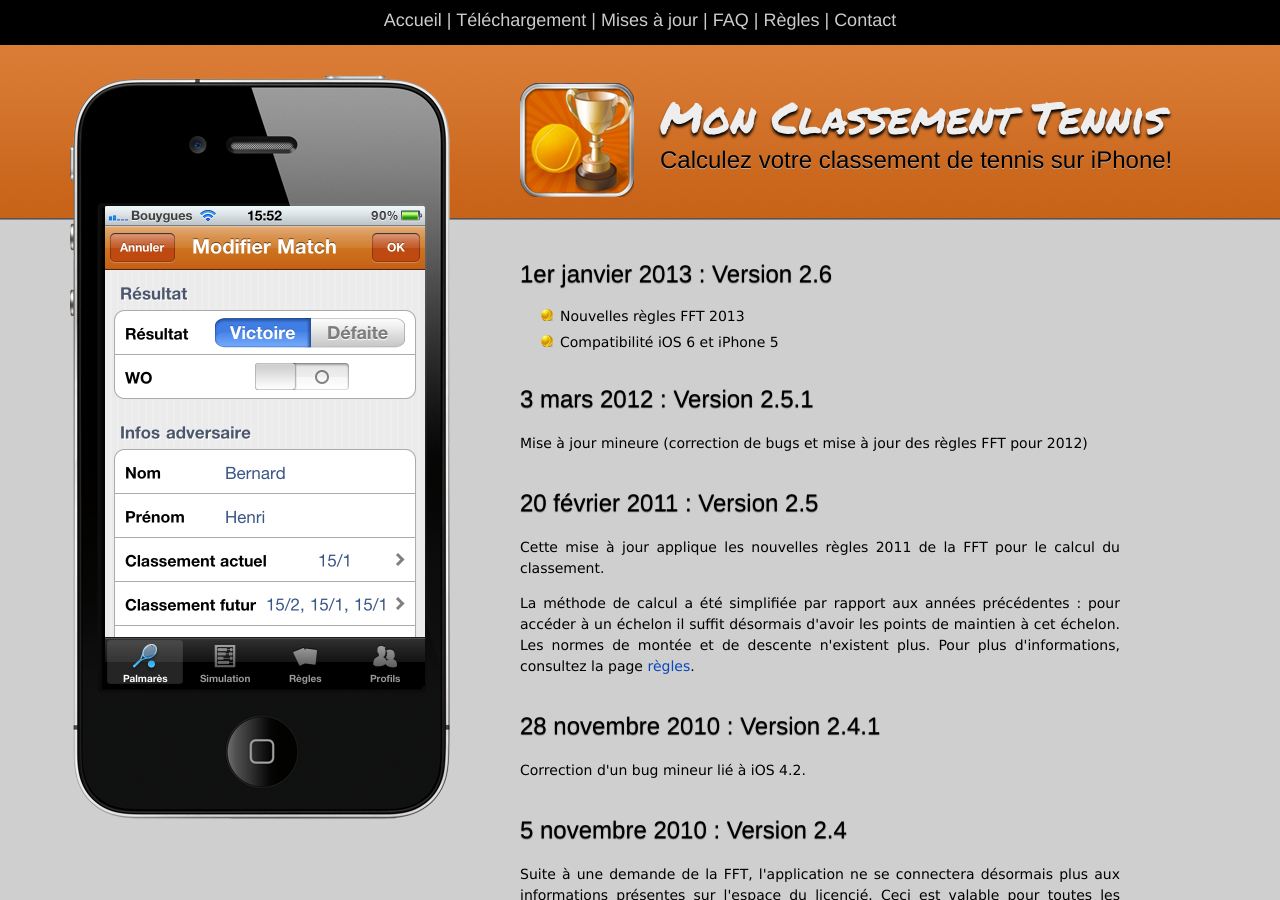
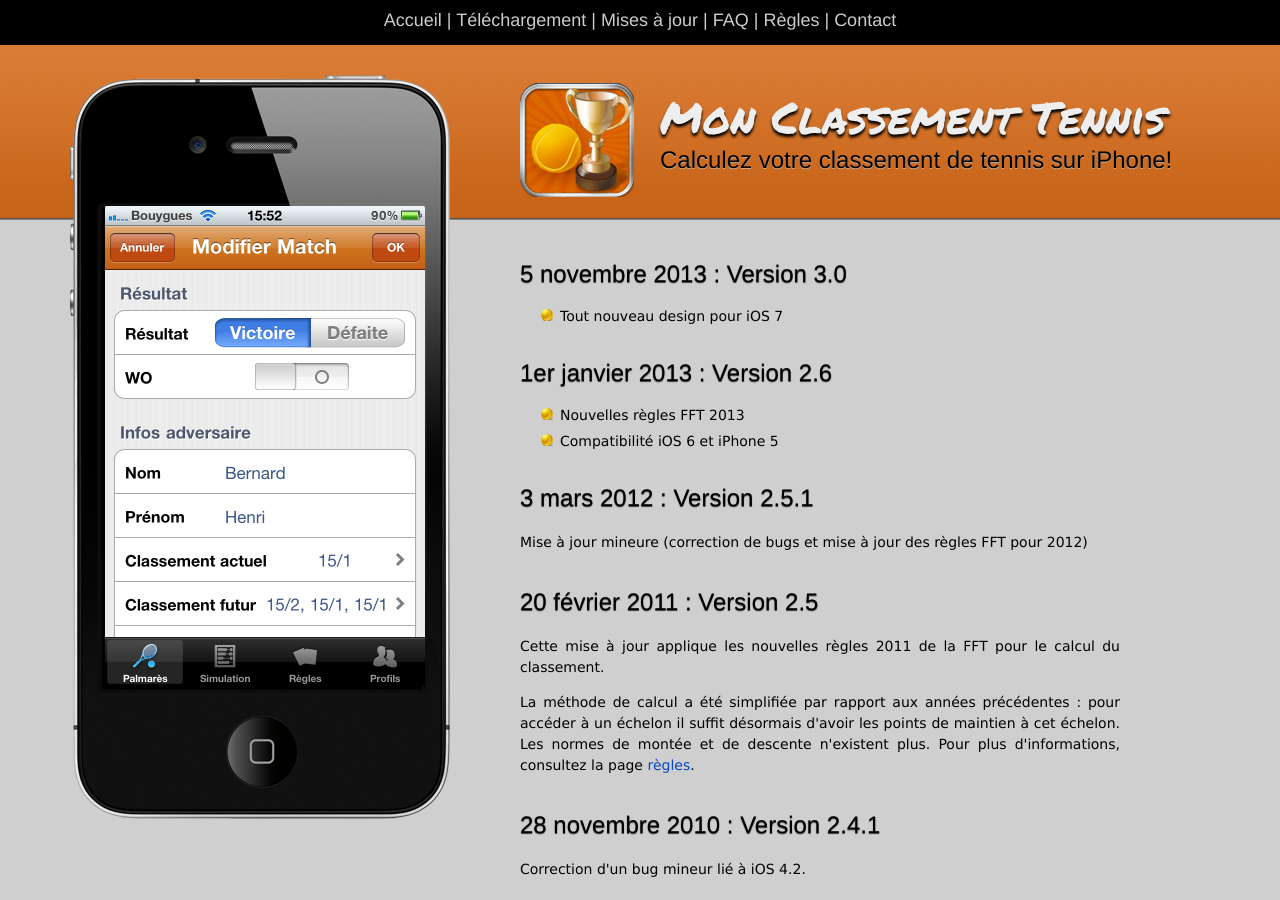
Before and after one commit to nmondollot/monclassement, a Jekyll site: the page built from historique.html, in a window 1280 px wide and 900 px high. Built offline with Jekyll 4.4.1, drawn with Linux system fonts in a browser that asks for light colours; Markdown is read by kramdown in place of the engine named in the settings.

Commit message:
Update annoucement

```diff
--- a/historique.html
+++ b/historique.html
@@ -1,6 +1,13 @@
 ---
 layout: default
 ---
+
+<h2>5 novembre 2013 : Version 3.0</h2>
+<ul>
+  <li>Tout nouveau design pour iOS 7</li>
+</ul>
+
+<br>
 
 <h2>1er janvier 2013 : Version 2.6</h2>
 <ul>
```
